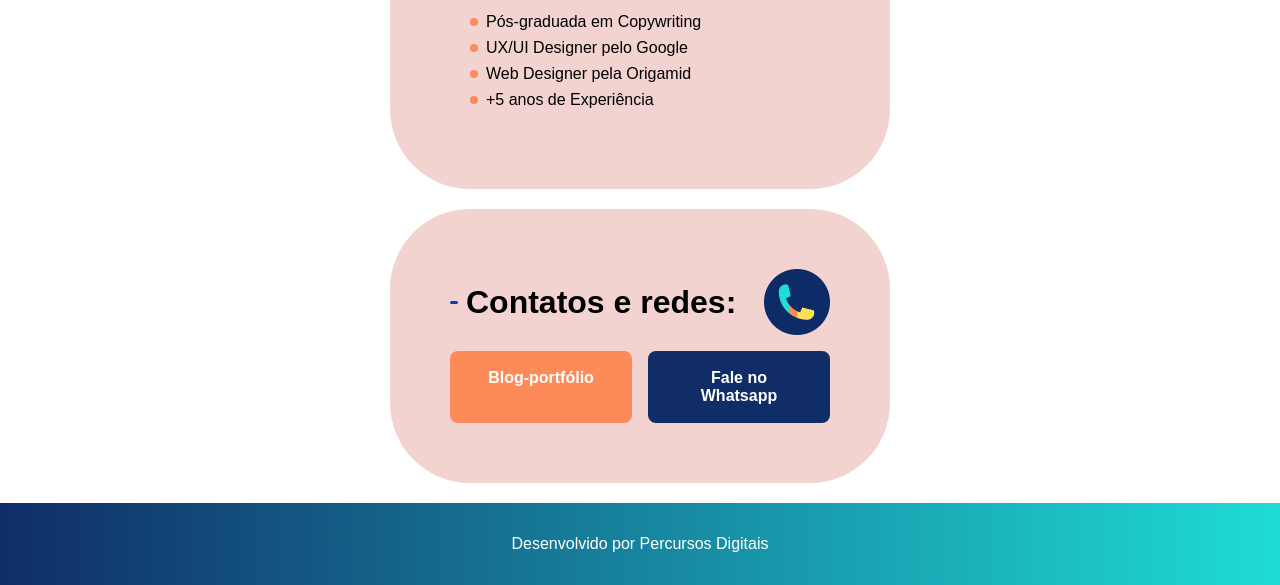
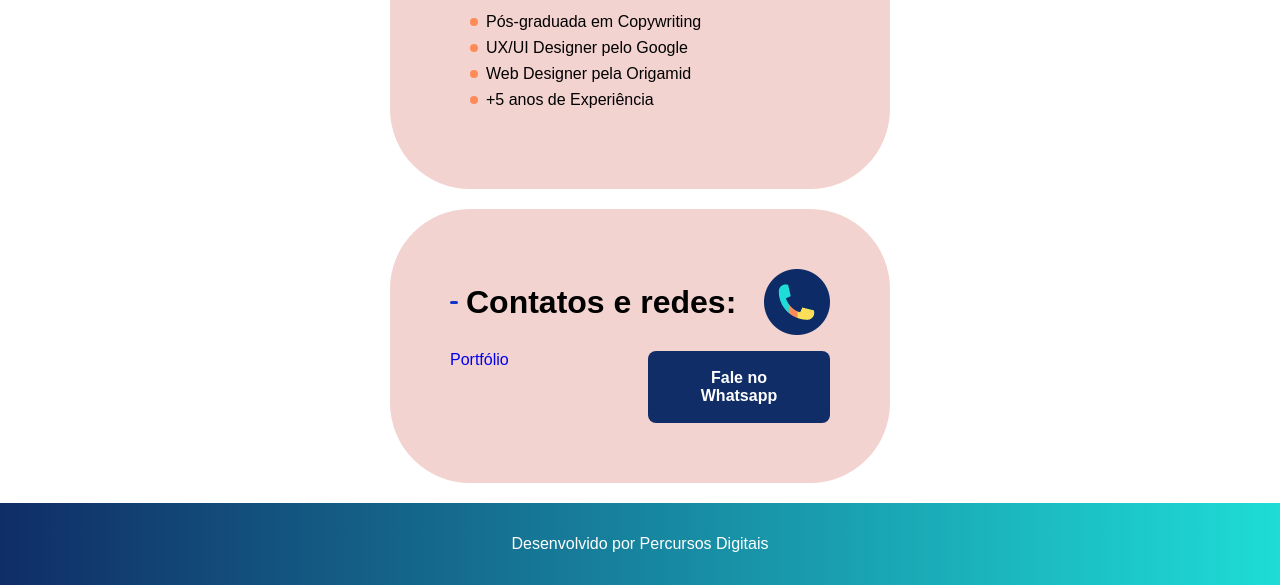
Before and after one commit to patiberzin/cartao-percursos, a plain HTML site: page index.html in a window 1280 px wide. Shown: the part 741-1326 px from the top of the page. Drawn offline with Linux system fonts and the light colour scheme.

Commit message:
link-portfolio

```diff
--- a/index.html
+++ b/index.html
@@ -46,7 +46,7 @@
       <img src="3.png" alt="services" width=66 height=66">
     </div>
     <ul class="list-btns">
-      <li><a href="https://percursosdigitaisblog.wordpress.com/" class="btn btn-blog">Blog-portfólio</a></li>
+      <li><a href="https://www.behance.net/patiberzin">Portfólio</a></li>
       <li><a href="https://wa.me/5511980937777" class="btn btn-whats">Fale no Whatsapp</a></li>
     </ul>
   </div>
```
